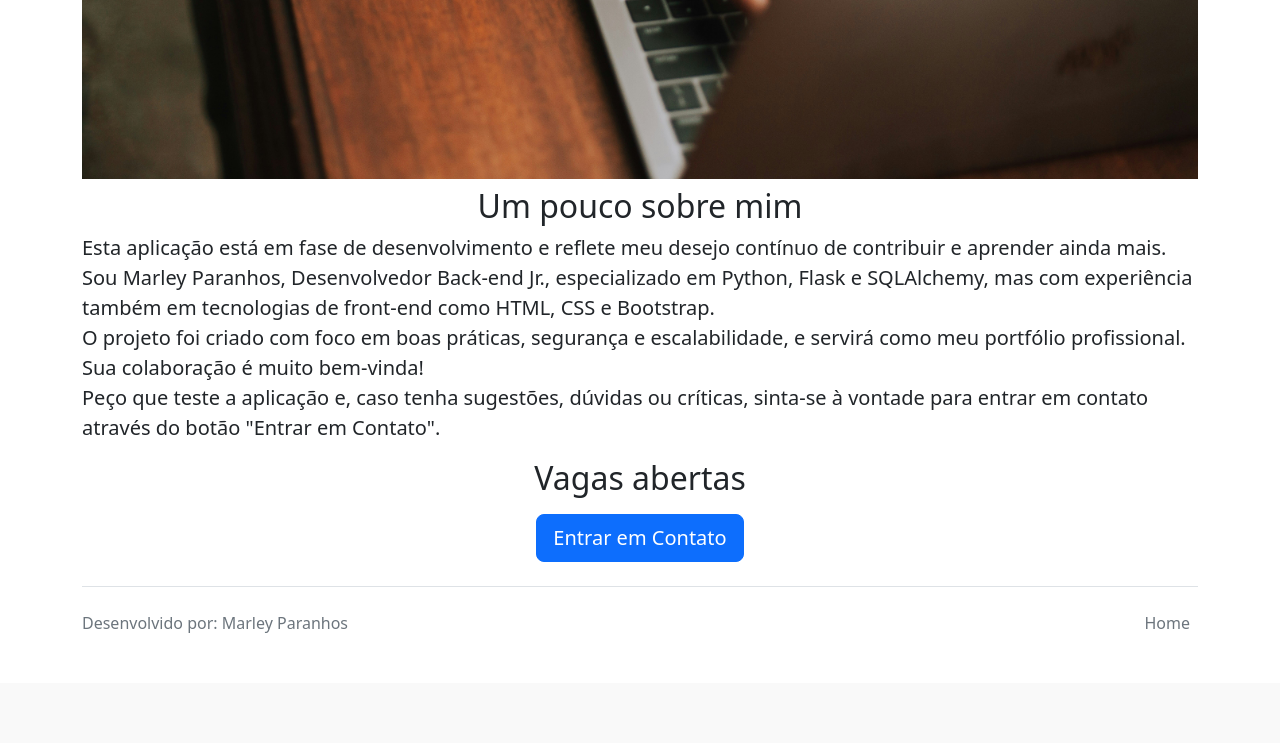
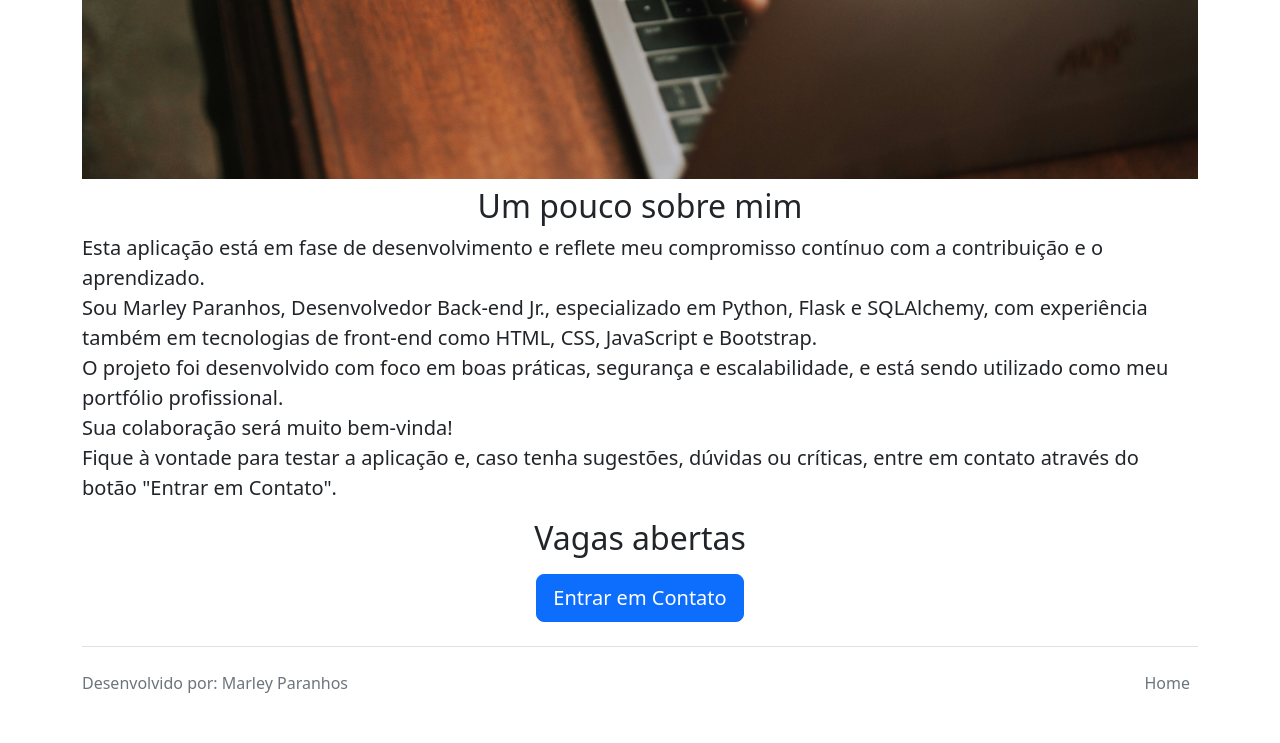
Before and after one commit to marley-paranhos/python_carreiras_v2, a Flask app: template templates/home.html in a window 1280 px wide. Shown: the part 689-1432 px from the top of the page. Before the commit the page ends 1322 px from the top, so only its background shows below. Run offline with Flask 3, Linux system fonts and the light colour scheme; the template is opened without the code that fills it, so the values that code supplies are empty.

Commit message:
Ajustes na página home.html

```diff
--- a/templates/home.html
+++ b/templates/home.html
@@ -14,15 +14,15 @@
     <img class="img-fluid" src="{{url_for('static', filename='carreira.jpg')}}"/>
     <h2 class="text-center mt-2">Um pouco sobre mim</h2>
     <p class="lead">
-      Esta aplicação está em fase de desenvolvimento e reflete meu desejo contínuo de contribuir e aprender ainda mais.
+      Esta aplicação está em fase de desenvolvimento e reflete meu compromisso contínuo com a contribuição e o aprendizado.
       <br>
-      Sou Marley Paranhos, Desenvolvedor Back-end Jr., especializado em Python, Flask e SQLAlchemy, mas com experiência também em tecnologias de front-end como HTML, CSS e Bootstrap.
+      Sou Marley Paranhos, Desenvolvedor Back-end Jr., especializado em Python, Flask e SQLAlchemy, com experiência também em tecnologias de front-end como HTML, CSS, JavaScript e Bootstrap.
       <br>
-      O projeto foi criado com foco em boas práticas, segurança e escalabilidade, e servirá como meu portfólio profissional.
+      O projeto foi desenvolvido com foco em boas práticas, segurança e escalabilidade, e está sendo utilizado como meu portfólio profissional.
       <br>
-      Sua colaboração é muito bem-vinda!
+      Sua colaboração será muito bem-vinda!
       <br>
-      Peço que teste a aplicação e, caso tenha sugestões, dúvidas ou críticas, sinta-se à vontade para entrar em contato através do botão "Entrar em Contato".
+      Fique à vontade para testar a aplicação e, caso tenha sugestões, dúvidas ou críticas, entre em contato através do botão "Entrar em Contato".
     </p>
     <h2 class="text-center">Vagas abertas</h2>
     <p>
```
